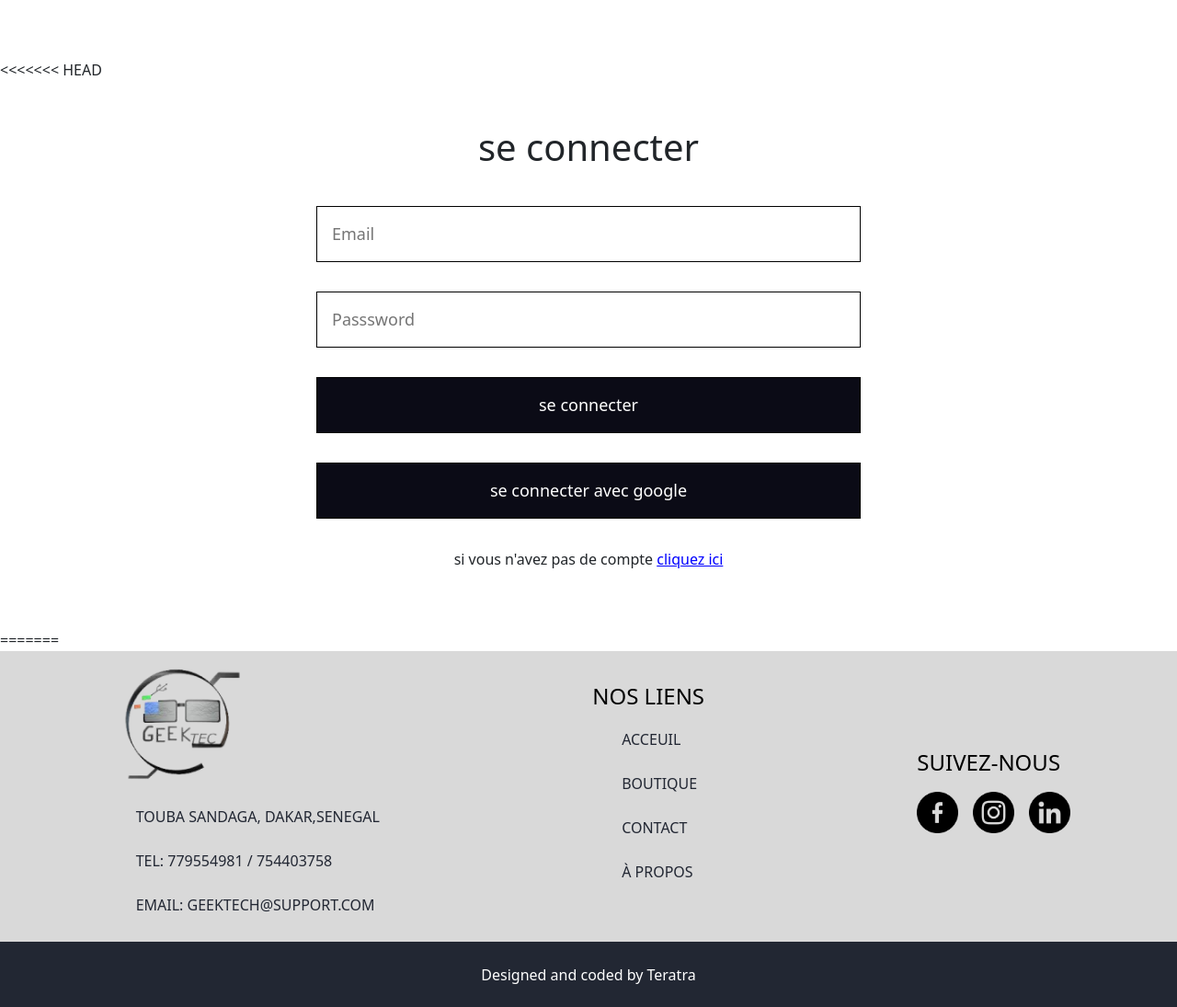
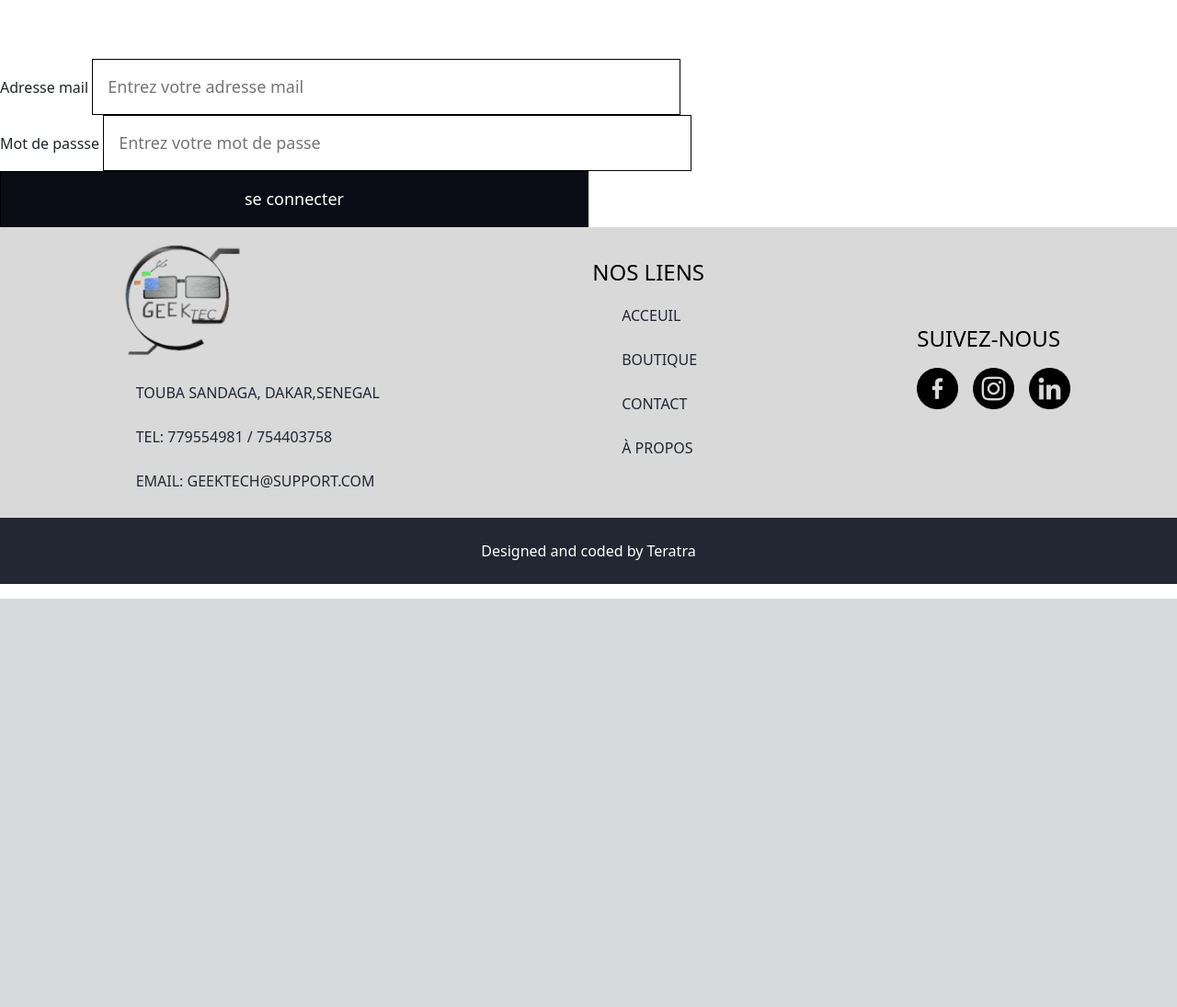
Before and after one commit to Dar-rius/ecommerce, a Django app: page /login/ in a window 1280 px wide. Shown: the part 238-1333 px from the top of the page at 92% size. After the commit the page ends 889 px from the top, so only its background shows below. Run offline with Django 4.2, Linux system fonts and the light colour scheme.

Commit message:
Update login.html

```diff
--- a/geektech/templates/page/login.html
+++ b/geektech/templates/page/login.html
@@ -6,16 +6,23 @@
             {% csrf_token %}
 
             {{form.non_field_errors}}
-<<<<<<< HEAD
-            <div class="registration">
-                <h1>se connecter</h1>
-                <input type="email" placeholder="Email">
-                <input type="password" placeholder="Passsword">
-                <input type="submit" value="se connecter">
-                <input type="submit" value="se connecter avec google">
-                <p>si vous n'avez pas de compte <a href="#">cliquez ici</a></p>
+            <div>
+                {{form.email.error}}
+                <label for="{{form.email.id_for_label}}">
+                    Adresse mail
+                </label>
+                <input type="email" name="email" placeholder="Entrez votre adresse mail"/>
             </div>
-=======
+
+            <div>
+                {{form.password.error}}
+                <label for="{{form.password.id_for_label}}">
+                    Mot de passse
+                </label>
+                <input type="password" name="password" placeholder="Entrez votre mot de passe"/>
+            </div>
+
+            <input type="submit" value="se connecter">
         </form>
     </section>
 {% endblock content%}
```
